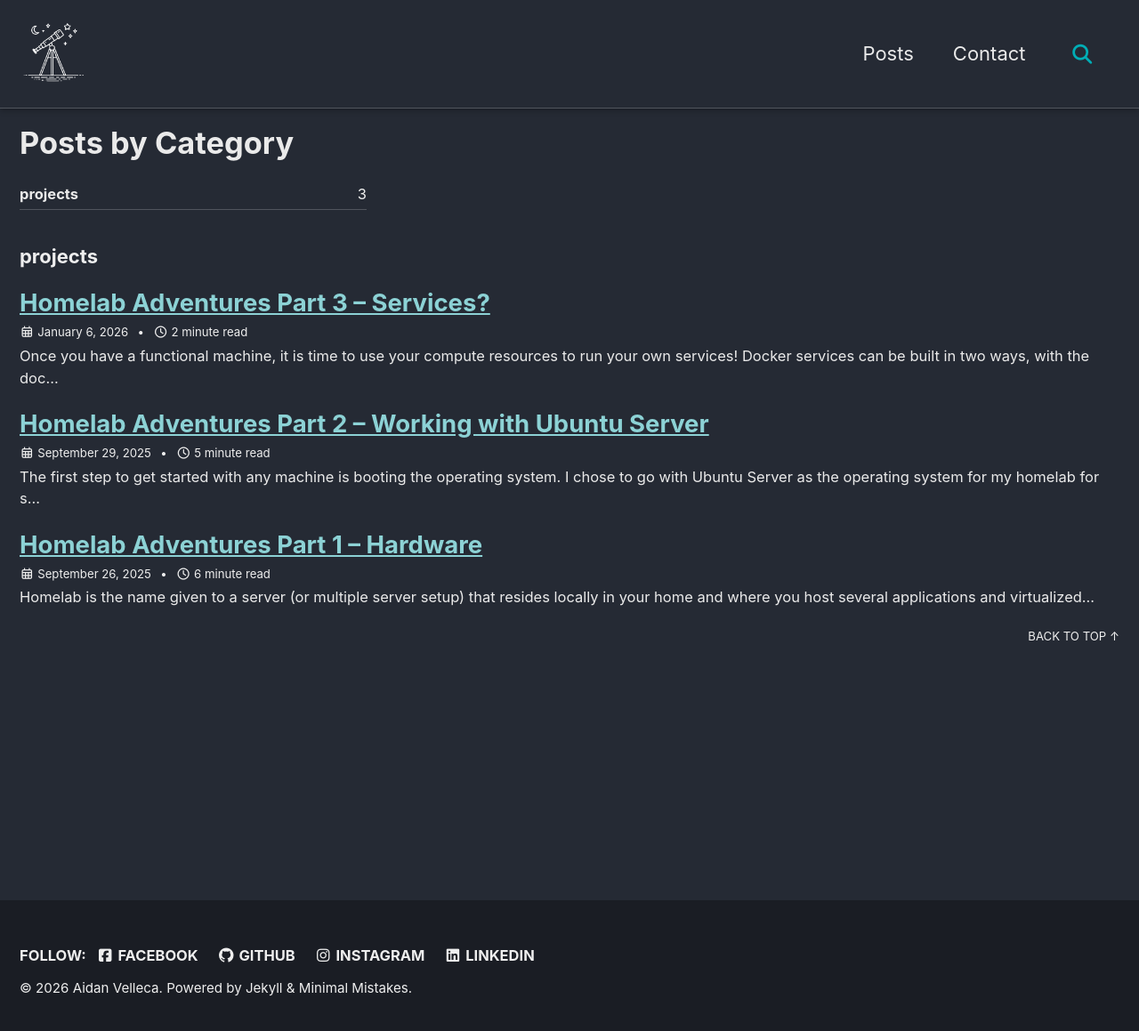
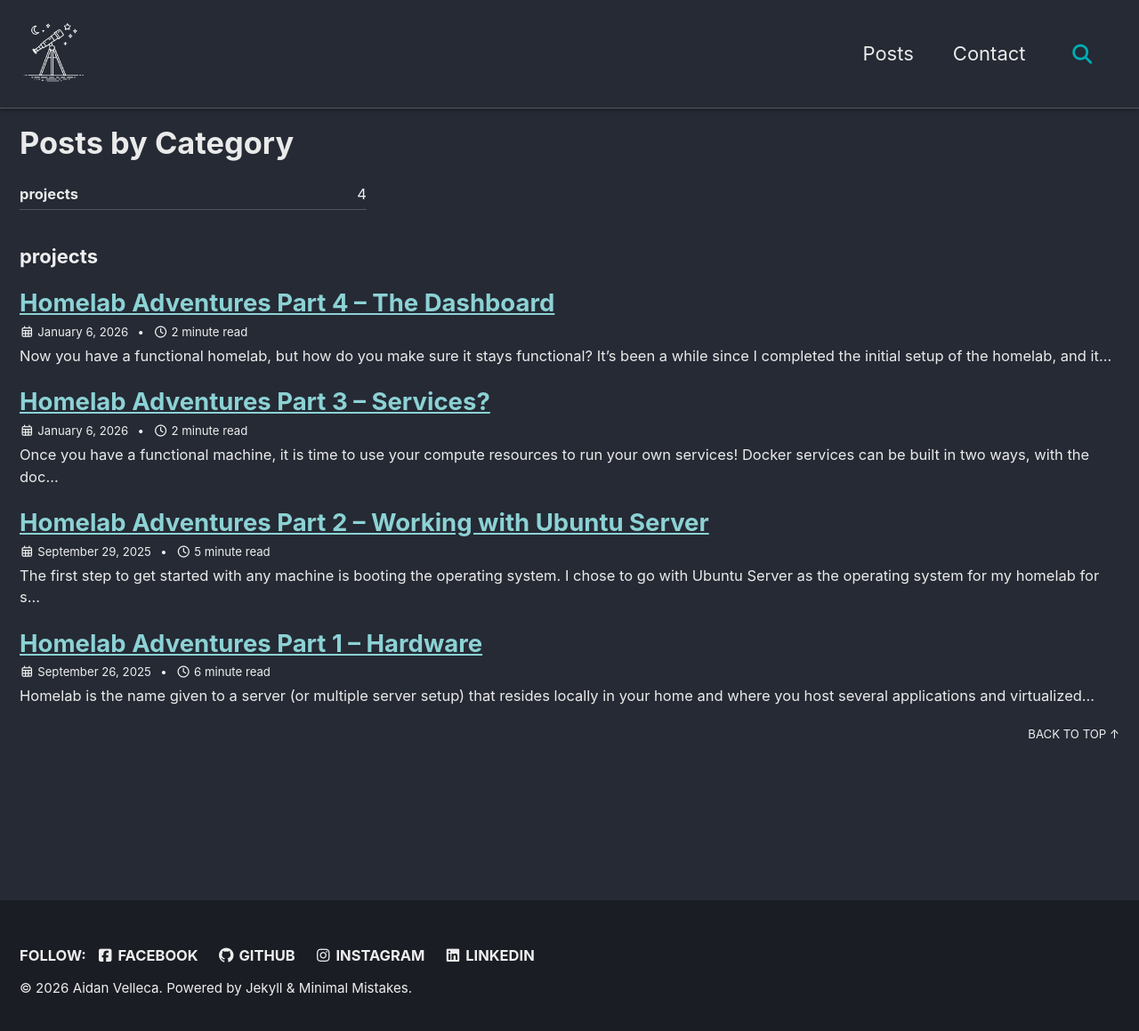
Before and after one commit to AidanV0908/aidanv0908.github.io, a Jekyll site: the page built from categories/index.html, in a window 1280 px wide and 1167 px high. Shown: the top 1159 px of the window at 89% size. Built offline with Jekyll 4.4.1, drawn with Linux system fonts in a browser that asks for light colours; cached includes are drawn as plain includes; some of the changed lines change nothing that is shown.

Commit message:
Added a post on setting up a grafana dashboard

```diff
--- a/_posts/2026-01-06-homelab-adventures-4.markdown
+++ b/_posts/2026-01-06-homelab-adventures-4.markdown
@@ -1,22 +1,21 @@
 ---
-title:  "Homelab Adventures Part 3 -- Services?"
-date:   2026-01-06 12:29:00 -0700
+title:  "Homelab Adventures Part 4 -- The Dashboard"
+date:   2026-01-06 19:17:00 -0700
 category: projects
 tags: homelab linux docker grafana
 author: Aidan Velleca
-description: "Setting up a Service and Docker Compose Basics"
-published: false
+description: "Setting up a metrics dashboard with Prometheus and Grafana"
 header:
-    teaser: "assets/images/ubuntu_startup.png"
+    teaser: "assets/images/grafana.png"
 ---
-Once you have a functional machine, it is time to use your compute resources to run your own services! Docker services can be built in two ways, with the `docker run` command and via a compose file using the tool docker compose. I prefer the latter, since generally setting up a docker service allows you to specify many different parameters for how that service is run. For instance, here's a config for one of my services, Linkwarden. Linkwarden is a self hosted bookmark manager that I think just has a better tagging and notes system to keep track of my important links.
+Now you have a functional homelab, but how do you make sure it stays functional? It's been a while since I completed the initial setup of the homelab, and it's been serving my family and I well. However, I wanted to revisit how I keep track of metrics and performance. Previously, I used Homarr and Dash. for this, but I wanted to try and implement a Grafana dashboard instead, since it is more customizable. This does double duty of improving the way I monitor my homelab and helping me learn Grafana. Grafana is a popular tool nowadays, and I want to at least be familiar with the basics.
 
-![Linkwarden config](/assets/images/linkwarden.png)
+From what I could tell based on my research, I would need to add two services to my homelab. The first is called Prometheus, and it serves as a database for the metrics. It does not do any data visualization though. For that, I also need an instance of Grafana, which uses Prometheus as a data source. There is also a service known as an "exporter," that helps expose data for Prometheus to find and aggregate. Simple. I followed a guide from [Christian Lempa](https://www.youtube.com/watch?v=9TJx7QTrTyo) to put this into practice.
 
-The first parameter here is the container name. You should put something descriptive here, it helps me recognize services easily in Portainer, which I use to manage all containers on my machine at once. The next section is env_file, where you can specify a file to use for any environmental variables that might be needed in the container. You can also use the "environment" label and define them in the file. Next, the restart policy specifies when the container should automatically be restarted if stopped, with several possible values such as always, on-failure, unless-stopped, and no. The image specifies where to build the container from, and the ports specifies ports to open on the host, and what port to match it with within the docker internal network. I generally do not need to do this for any port except 80 and 443, since Caddy, a reverse proxy service, is in the same docker network and directs querys from there. If you have a domain name, using something like Caddy and a custom DNS solution like PiHole means you can access services through an actual web address instead of http://localhost:port.
+The guide from Christian Lempa is four years old, but still holds up very well. Ultimately, there are two of my own notes I wanted to add to it.
+* For some reason, the recommended setup for cAdvisor on his GitHub uses the host networking mode. This is not how it is set up in his video, and causes problems, since when you try and connect it to Prometheus, it won't register with service name because it is not on the same docker network.
+* Make sure you use the most recent version of cAdvisor.
 
-There are some other sections, like volumes, which map directories on your system to directories within the process, and depends_on, which makes it so that a service is only available when the other listed services function, which is useful when serves have dependencies. Finally, networks allows you to configure the docker network the service runs on. There are some other arguments too, but this is why I use docker compose. If you just do `docker run`, you have to specify all of this in a long command. Docker compose provides a template that makes modifying a container's configuration quick and easy.
+Now, I have my own Grafana instance with the Prometheus data source that allows me to access any data related to the host (node-exporter) and my docker containers (cAdvisor). I imported some dashboards to start, but I am excited to really make it my own. I also heard that while Prometheus is good for metrics, you can also use other services, like Grafana Alloy, Loki, Tempo, etc., in order to track logs and traces as well as metrics and get a really complete overview of what is going on with your server. I think this is good for now, but that is something to consider. Check out my new dashboard!
 
-Another quick tip is setting up SSO for supported containers. I use Authelia, and Caddy makes sure that any request to a service is routed through it. This avoids the headache of logging in to every service over and over again. I set it up with LLDAP, which basically acts as a database of authorized users, and lets you control permissions.
-
-Finally, you might want to consider offline access for your homelab services. You can port forward services or use a VPN. I recommend a VPN for security reasons, since it is not as easy to mess up and create security vulnerabilities. I use Tailscale, and there are lots of handy resources to get started with it. I found the videos from their [official account](https://www.youtube.com/@Tailscale) to be very helpful.
+![My new dashboard](/assets/images/mydashboard.png)
```
Also changed, not shown: assets/images/grafana.png (added), assets/images/mydashboard.png (added).
